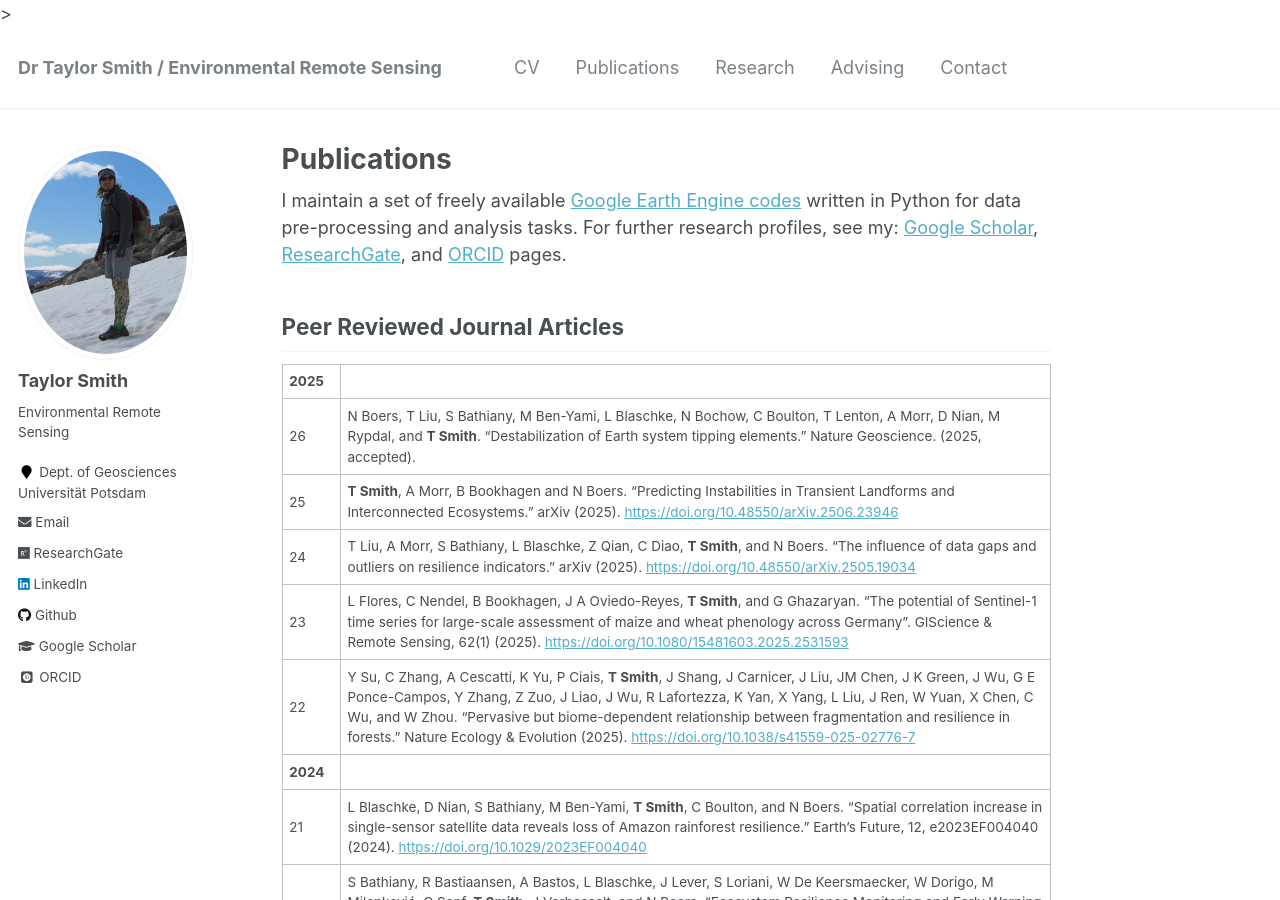
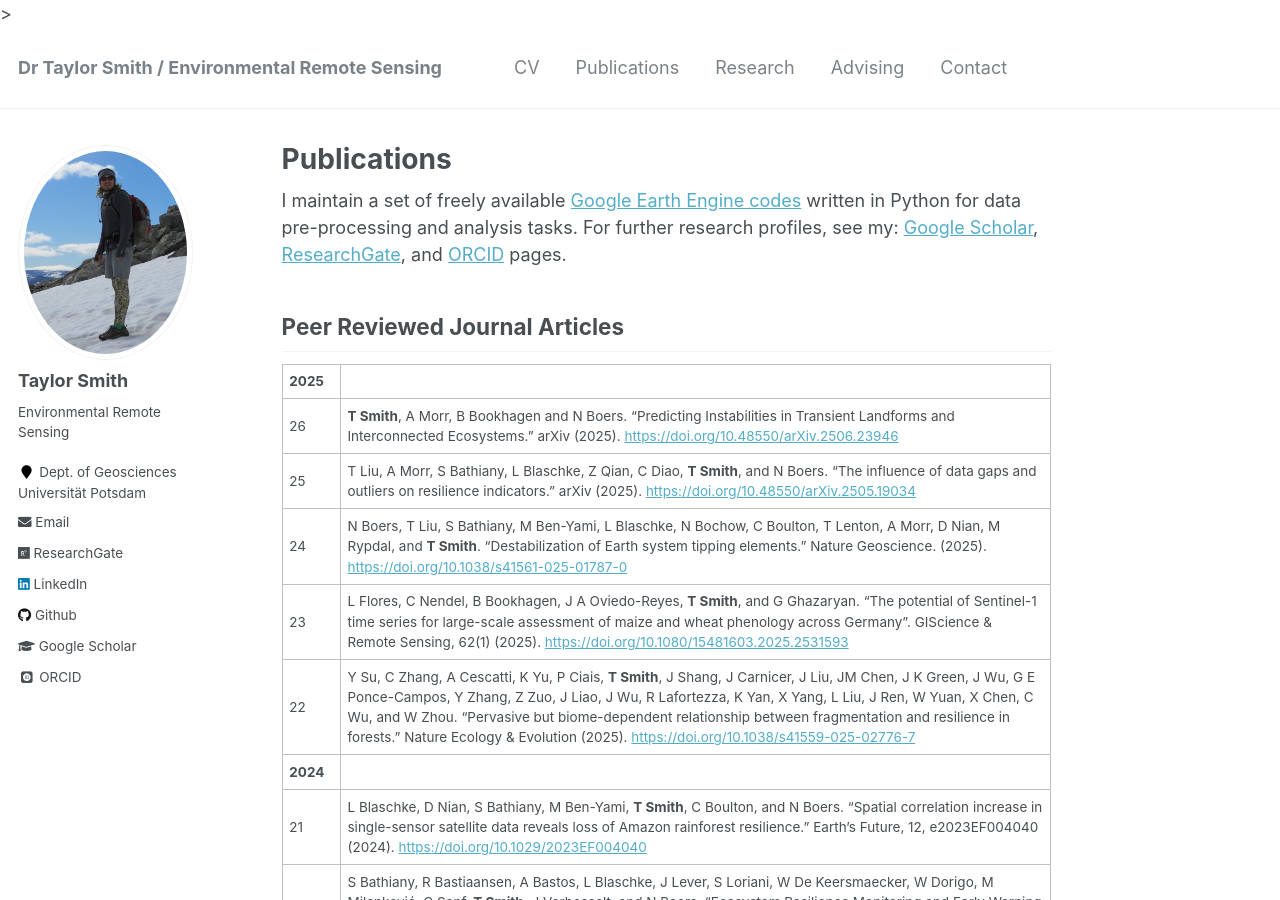
Before and after one commit to tasmi/tasmi.github.io, a Jekyll site: the page built from _pages/publications.md, in a window 1280 px wide and 900 px high. Built offline with Jekyll 4.4.1, drawn with Linux system fonts in a browser that asks for light colours; some web fonts are replaced.

Commit message:
Update publications.md

```diff
--- a/_pages/publications.md
+++ b/_pages/publications.md
@@ -10,9 +10,9 @@ I maintain a set of freely available [Google Earth Engine codes](https://github.
 ## Peer Reviewed Journal Articles
 
 | **2025**
-26 | N Boers, T Liu, S Bathiany, M Ben-Yami, L Blaschke, N Bochow, C Boulton, T Lenton, A Morr, D Nian, M Rypdal, and **T Smith**. "Destabilization of Earth system tipping elements." Nature Geoscience. (2025, accepted).
-25 | **T Smith**, A Morr, B Bookhagen and N Boers. "Predicting Instabilities in Transient Landforms and Interconnected Ecosystems." arXiv (2025). [https://doi.org/10.48550/arXiv.2506.23946](https://doi.org/10.48550/arXiv.2506.23946)
-24 | T Liu, A Morr, S Bathiany, L Blaschke, Z Qian, C Diao, **T Smith**, and N Boers. "The influence of data gaps and outliers on resilience indicators." arXiv (2025). [https://doi.org/10.48550/arXiv.2505.19034](https://doi.org/10.48550/arXiv.2505.19034)
+26 | **T Smith**, A Morr, B Bookhagen and N Boers. "Predicting Instabilities in Transient Landforms and Interconnected Ecosystems." arXiv (2025). [https://doi.org/10.48550/arXiv.2506.23946](https://doi.org/10.48550/arXiv.2506.23946)
+25 | T Liu, A Morr, S Bathiany, L Blaschke, Z Qian, C Diao, **T Smith**, and N Boers. "The influence of data gaps and outliers on resilience indicators." arXiv (2025). [https://doi.org/10.48550/arXiv.2505.19034](https://doi.org/10.48550/arXiv.2505.19034)
+24 | N Boers, T Liu, S Bathiany, M Ben-Yami, L Blaschke, N Bochow, C Boulton, T Lenton, A Morr, D Nian, M Rypdal, and **T Smith**. "Destabilization of Earth system tipping elements." Nature Geoscience. (2025). [https://doi.org/10.1038/s41561-025-01787-0](https://doi.org/10.1038/s41561-025-01787-0)
 23 | L Flores, C Nendel, B Bookhagen, J A Oviedo-Reyes, **T Smith**, and G Ghazaryan. "The potential of Sentinel-1 time series for large-scale assessment of maize and wheat phenology across Germany". GIScience & Remote Sensing, 62(1) (2025). [https://doi.org/10.1080/15481603.2025.2531593](https://doi.org/10.1080/15481603.2025.2531593)
 22 | Y Su, C Zhang, A Cescatti, K Yu, P Ciais, **T Smith**, J Shang, J Carnicer, J Liu, JM Chen, J K Green, J Wu, G E Ponce-Campos, Y Zhang, Z Zuo, J Liao, J Wu, R Lafortezza, K Yan, X Yang, L Liu, J Ren, W Yuan, X Chen, C Wu, and W Zhou. "Pervasive but biome-dependent relationship between fragmentation and resilience in forests." Nature Ecology & Evolution (2025). [https://doi.org/10.1038/s41559-025-02776-7](https://doi.org/10.1038/s41559-025-02776-7)
 | **2024**
```
